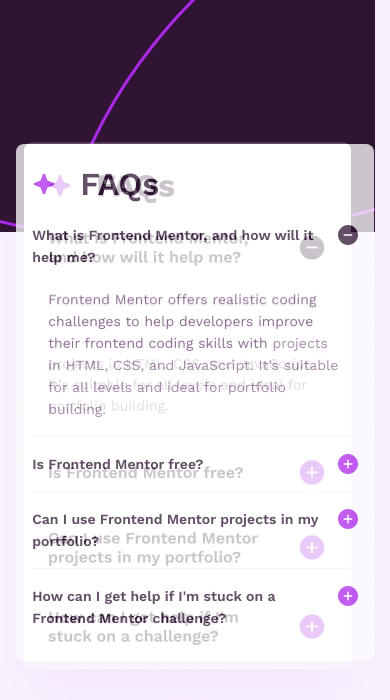
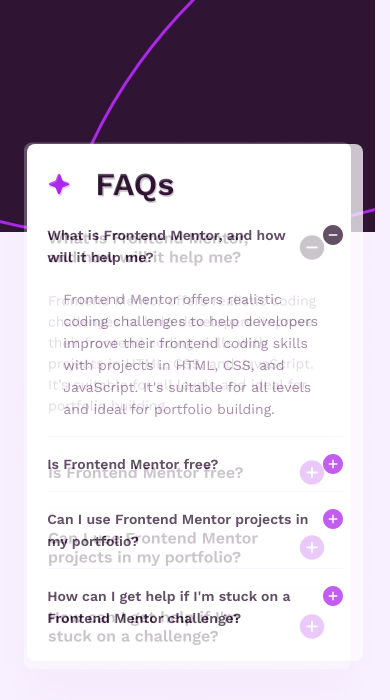
Before and after one commit to skyv26/faq-accordian, a React (Vite) app: page / in a window 390 px wide. Shown: the top 700 px of the page. Built offline with nearby package versions, Linux system fonts and the light colour scheme.

Commit message:
`update`: add the media query to make the card responsive and achieve the pixel perfect design

```diff
--- a/src/components/faq_card/FaqCard.tsx
+++ b/src/components/faq_card/FaqCard.tsx
@@ -4,7 +4,7 @@
 
 const FaqCard = () => {
   return (
-    <div className="bg-white py-4 px-4 w-11/12 m-auto mt-36 rounded-lg">
+    <div className="bg-white py-4 px-4 w-11/12 m-auto mt-36 rounded-lg min-[375px]:w-[86%] min-[375px]:px-5">
         <Row align="middle" gutter={24} justify="start" >
             <Col>
             <img src={STAR_ICON} alt="" className="size-6" />
```
